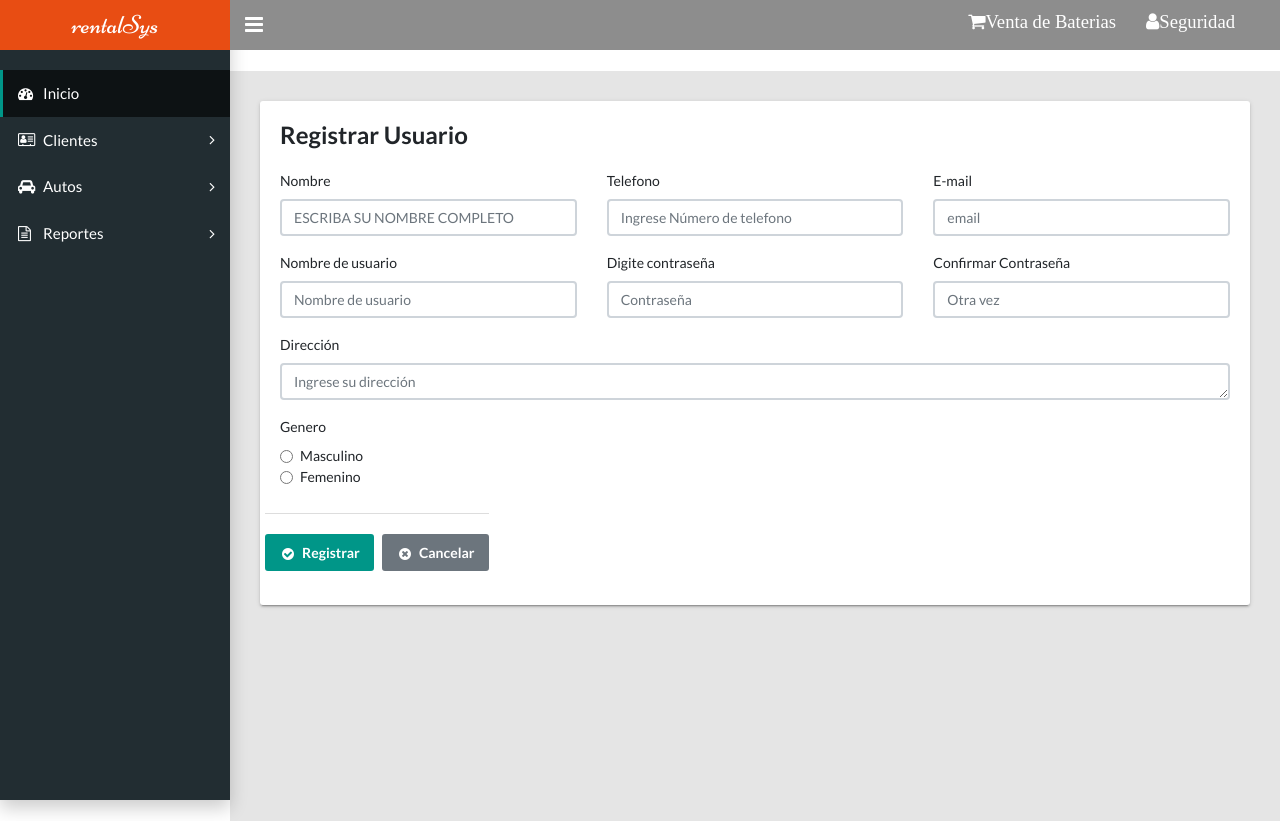
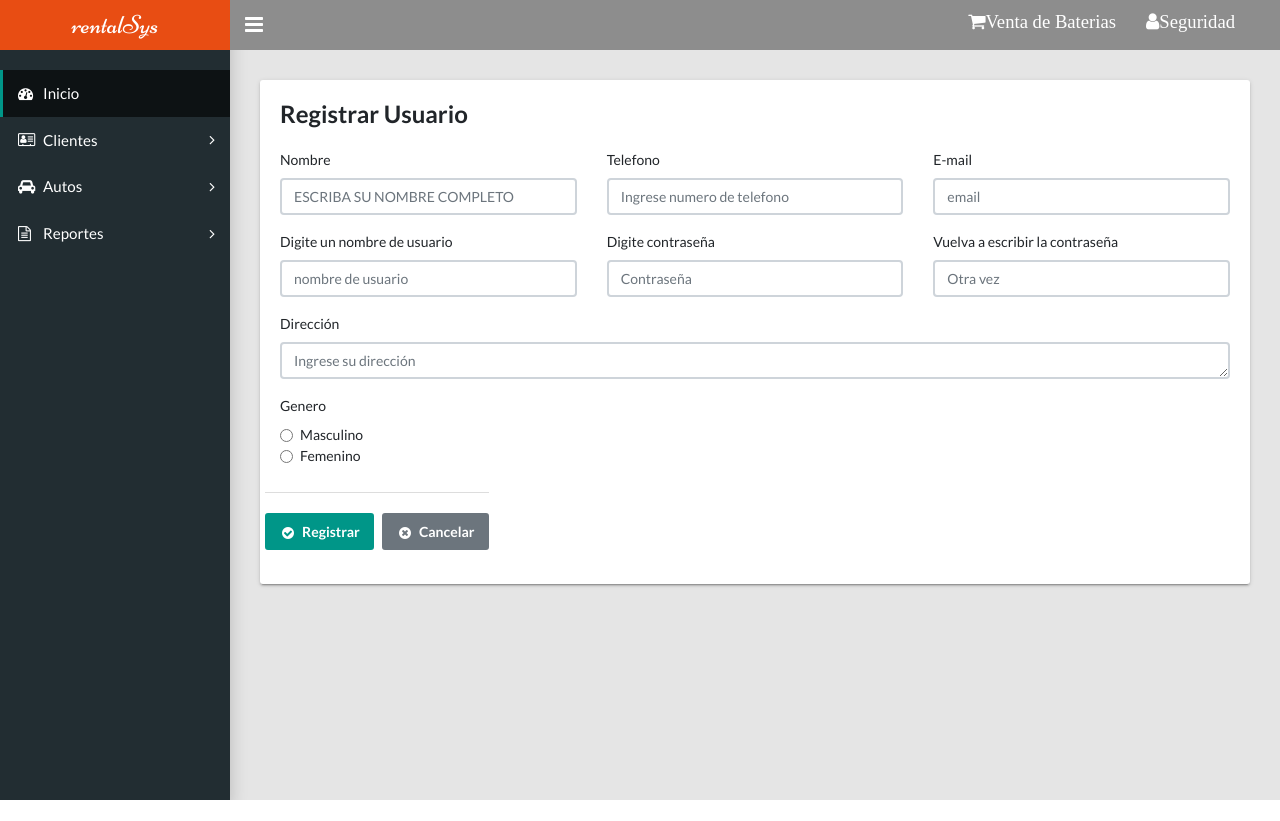
Before and after one commit to JHarvin/SIRA, a PHP site: page /Vistas/registrarUsuario.php in a window 1280 px wide. After the commit the page ends 800 px from the top, so only its background shows below. Run offline with PHP 8.4, Linux system fonts and the light colour scheme; some libraries are stand-ins or nearby versions.

Commit message:
corregido

```diff
--- a/Vistas/registrarUsuario.php
+++ b/Vistas/registrarUsuario.php
@@ -3,7 +3,7 @@
 require_once"../Controladores/ControladorRegistroUsuarios.php";
 ?>
 
-!DOCTYPE html>
+
 <html lang="es">
 <head>
 
@@ -93,13 +93,12 @@ alertify.defaults.theme.input = "form-control";
             <div class="tile-body">
               <form id="formulario_registro" method="post" onsubmit="return validarRegistro();" class="row">
                 <div class="form-group col-md-4">
-
                   <label class="control-label" for="nombre">Nombre</label>
                   <input id="nombre" name="nombre" class="form-control" type="text" placeholder="Escriba su nombre completo" maxlength="100" style="text-transform:uppercase;" pattern=".{7,}" title="7 o mas caracteres para nombre real" value="" required>
                 </div>
                 <div class=" col-md-4">
                   <label class="control-label">Telefono</label>
-                  <input id="telefono" name="telefono" class="form-control" type="tel" placeholder="Ingrese Número de telefono" maxlength="9" value="" onkeypress="return validaNumericos(event);"  required>
+                  <input id="telefono" name="telefono" class="form-control" type="tel" placeholder="Ingrese numero de telefono" maxlength="9" value="" onkeypress="return validaNumericos(event);"  required>
                 </div>
                 <div class="form-group col-md-4">
                   <label for="email" class="control-label">E-mail</label>
@@ -107,8 +106,8 @@ alertify.defaults.theme.input = "form-control";
                 </div>
 
                 <div class="form-group col-md-4">
-                  <label class="control-label">Nombre de usuario</label>
-                  <input type="text" class="form-control" placeholder="Nombre de usuario" id="username" name="username" value="" required>
+                  <label class="control-label">Digite un nombre de usuario</label>
+                  <input type="text" class="form-control" placeholder="nombre de usuario" id="username" name="username" value="" required>
                 </div>
 
                 <div class="form-group col-md-4">
@@ -116,12 +115,12 @@ alertify.defaults.theme.input = "form-control";
                   <input type="password" pattern=".{4,}" title="4 o mas caracteres" class="form-control" placeholder="Contraseña" id="password" name="password" value="" required>
                 </div>
                 <div class="form-group col-md-4">
-                  <label for="rPassword" class="control-label">Confirmar Contraseña</label>
+                  <label for="rPassword" class="control-label">Vuelva a escribir la contraseña</label>
                   <input type="password" class="form-control" placeholder="Otra vez" id="rPassword" name="rPassword" value="" required>
                 </div>
                 <div class="form-group col-md-12">
                   <label class="control-label">Dirección</label>
-                  <textarea id="direccion" name="Direccion" class="form-control" rows="1" placeholder="Ingrese su dirección" value="" required></textarea>
+                  <textarea id="direccion" name="direccion" class="form-control" rows="1" placeholder="Ingrese su dirección" value="" required></textarea>
                 </div>
                 <div class="form-group col-md-12">
                   <label class="control-label">Genero</label>
@@ -182,17 +181,7 @@ alertify.defaults.theme.input = "form-control";
     </script>
 
 
-    <script>
 
-         #funcionpara valida solo numero en el campo de telefono
-          function validaNumericos(event) {
-    if(event.charCode >= 48 && event.charCode <= 57){
-      return true;
-     }
-     return false;
-}
-
-    </script>
 
 
 
```
